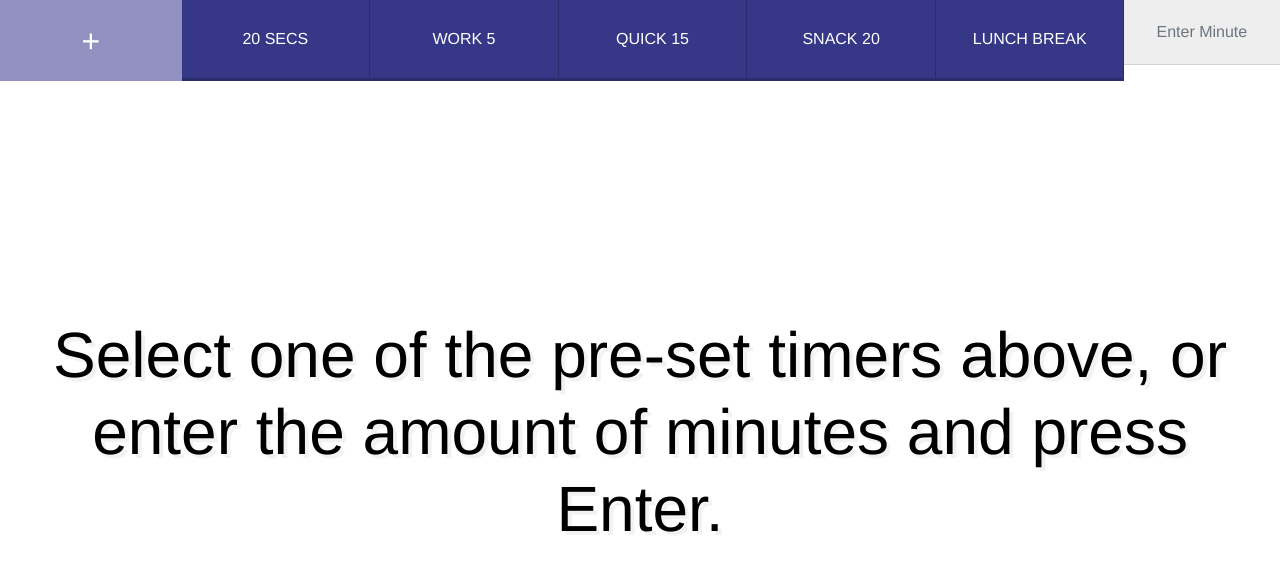
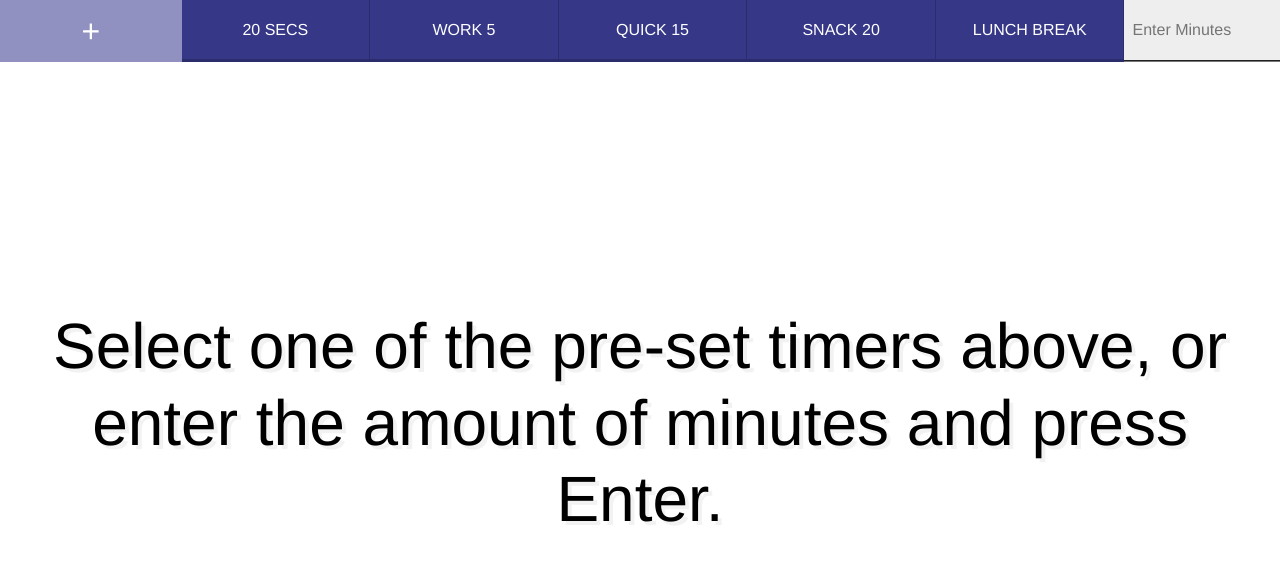
Before and after one commit to DemisStruiksma/js30, a plain HTML site: page 29 - Countdown Timer/index.html in a window 1280 px wide. Drawn offline with nearby package versions, Linux system fonts and the light colour scheme.

Commit message:
Fix timer input reponsiveness

```diff
--- a/29 - Countdown Timer/index.html
+++ b/29 - Countdown Timer/index.html
@@ -19,8 +19,8 @@
       <button data-time="900" class="timer__button">Quick 15</button>
       <button data-time="1200" class="timer__button">Snack 20</button>
       <button data-time="3600" class="timer__button">Lunch Break</button>
-      <form name="customForm" id="custom" class="form-group">
-        <input type="text" name="minutes" placeholder="Enter Minutes" class="form-control">
+      <form name="customForm" id="custom">
+        <input type="text" name="minutes" placeholder="Enter Minutes" class="input-group">
       </form>
     </div>
     <div class="display">
--- a/29 - Countdown Timer/style.css
+++ b/29 - Countdown Timer/style.css
@@ -47,7 +47,7 @@ body {
   display: flex;
 }
 
-.timer__controls .form-control {
+.timer__controls .input-group {
   font-size: 1rem;
   border-radius: 0;
   border-top-style: hidden;
@@ -55,7 +55,7 @@ body {
   border-left-style: hidden;
   border-bottom-style: groove;
   background-color: #eee;
-  padding: 2rem;
+  padding: 0.5rem;
 }
 
 .timer__button {
```
